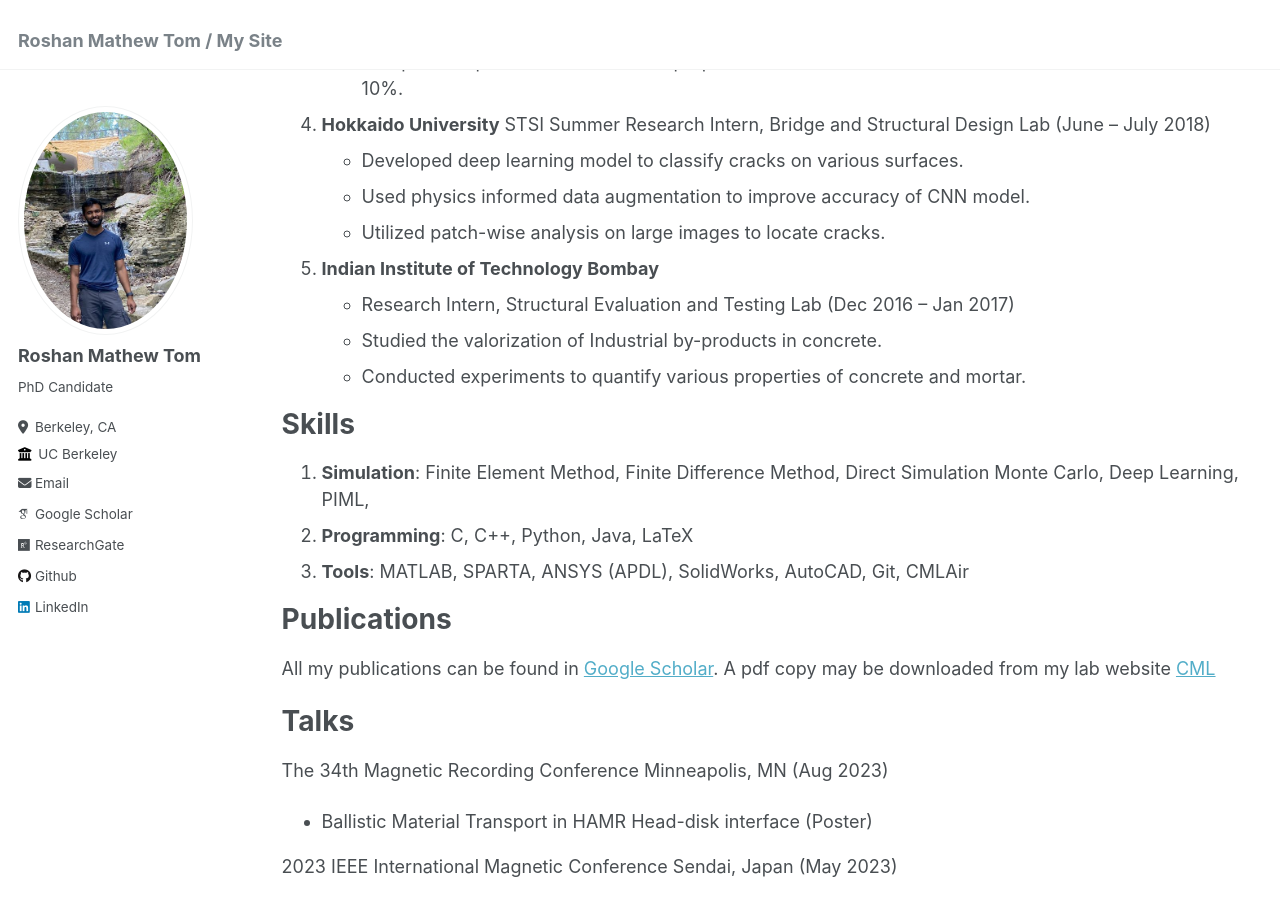
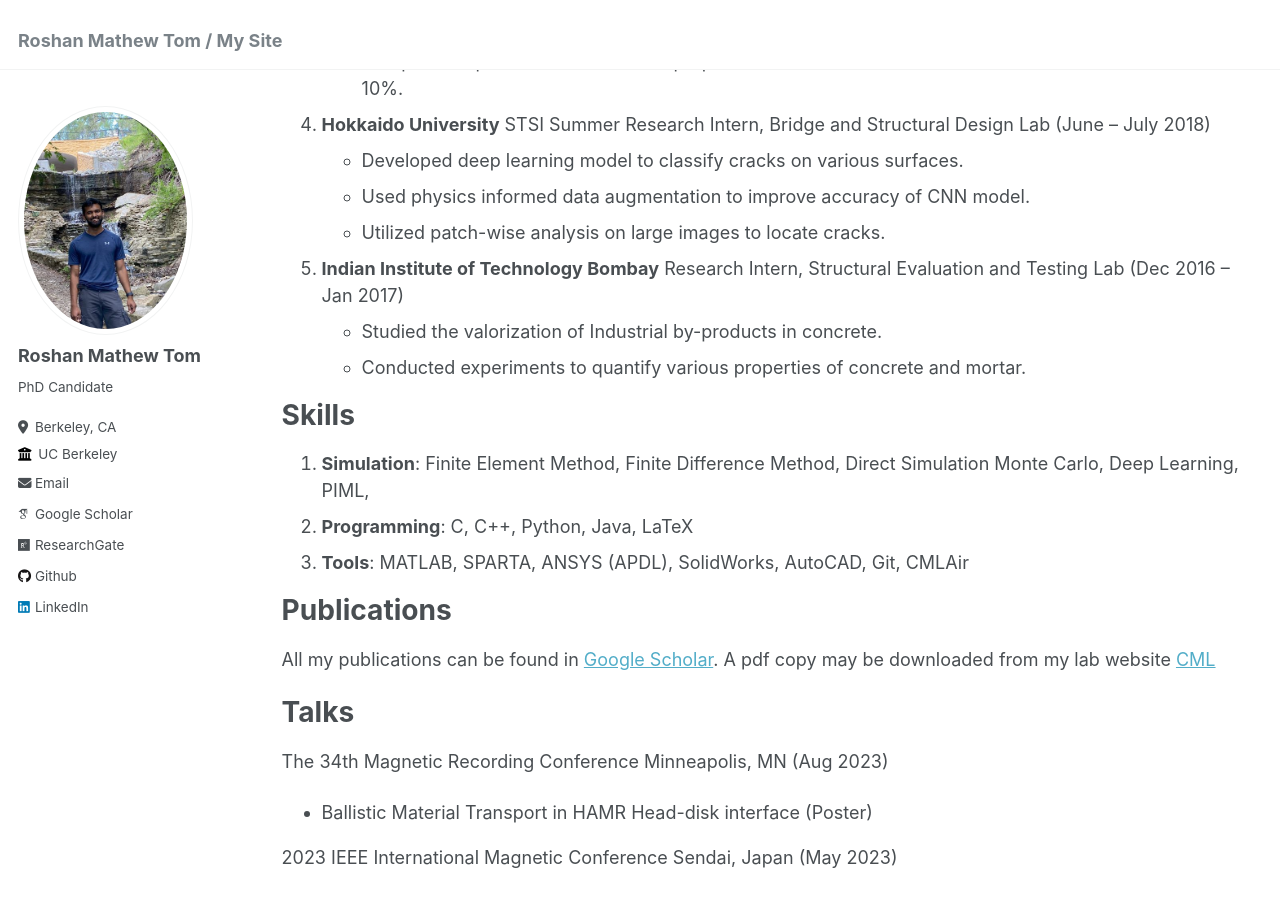
Before and after one commit to rm-tom/rm-tom.github.io, a Jekyll site: the page built from _pages/cv.md, in a window 1280 px wide and 900 px high, scrolled down 1236 px. Built offline with Jekyll 4.4.1, drawn with Linux system fonts in a browser that asks for light colours; some web fonts are replaced.

Commit message:
Update cv.md

```diff
--- a/_pages/cv.md
+++ b/_pages/cv.md
@@ -53,8 +53,7 @@ STSI Summer Research Intern, Bridge and Structural Design Lab (June – July 201
   * Utilized patch-wise analysis on large images to locate cracks.
 
 
-5. **Indian Institute of Technology Bombay**
-  * Research Intern, Structural Evaluation and Testing Lab  (Dec 2016 – Jan 2017)
+5. **Indian Institute of Technology Bombay** Research Intern, Structural Evaluation and Testing Lab  (Dec 2016 – Jan 2017)
   * Studied the valorization of Industrial by-products in concrete.
   * Conducted experiments to quantify various properties of concrete and mortar.
 
```
